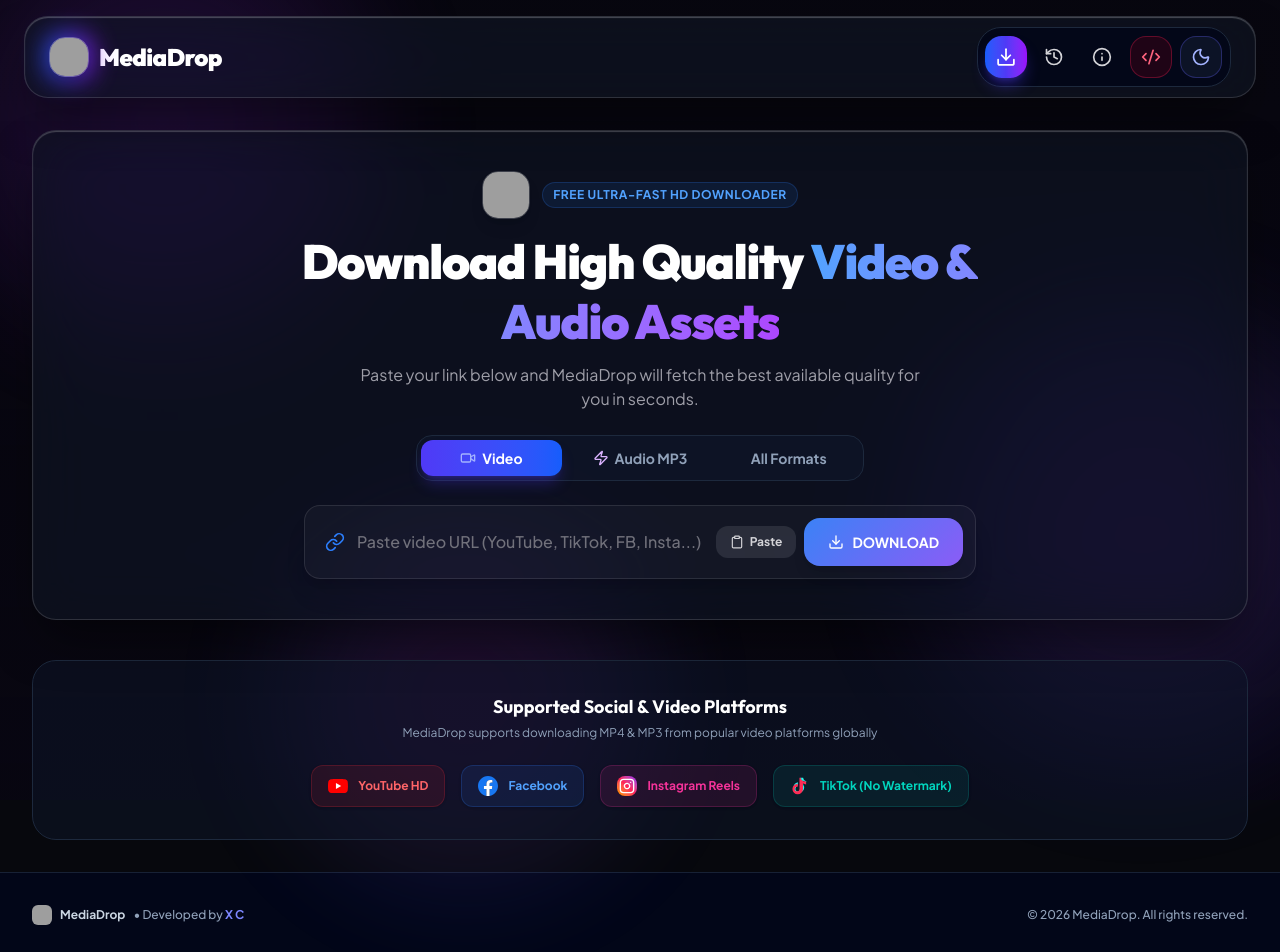
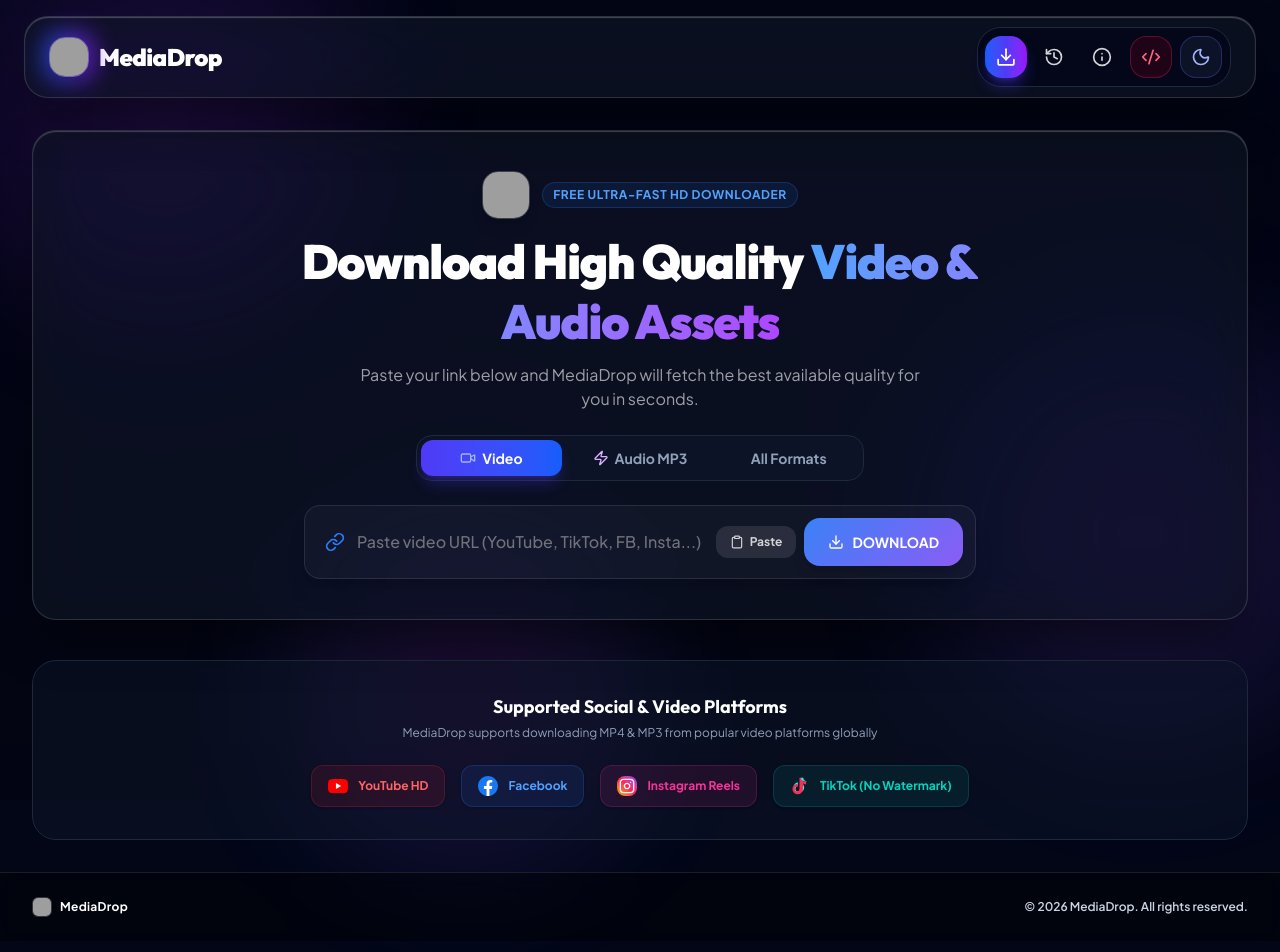
Before and after one commit to bodhjgh-lgtm/Vedio-Downold, a React (Vite) app: page / in a window 1280 px wide. Shown: the top 952 px of the page. Built offline with nearby package versions, Linux system fonts and the light colour scheme; grey boxes are pictures that could not be loaded.

Commit message:
style: refine glassmorphism and update routing
Adjusted hero transparency, footer styling, and glass panel opacity for a more refined look. Updated Vercel rewrites to ensure proper SPA client-side routing.

```diff
--- a/src/App.tsx
+++ b/src/App.tsx
@@ -355,15 +355,15 @@ export default function App() {
 
   return (
     <div className={`min-h-screen flex flex-col font-sans transition-colors duration-150 relative z-10 ${
-      isDarkMode ? 'bg-zinc-950/80 text-zinc-100' : 'bg-slate-50 text-slate-900'
+      isDarkMode ? 'bg-transparent text-zinc-100' : 'bg-slate-50/80 text-slate-900'
     }`}>
       {/* Sleek Interface Hero Overlay Background & Glowing Ambient Orbs */}
       <div
         className="hero-bg"
         style={{
           backgroundImage: isDarkMode
-            ? `linear-gradient(to bottom, rgba(8, 6, 18, 0.45), rgba(8, 6, 18, 0.8)), url(${bgImage})`
-            : `linear-gradient(to bottom, rgba(255, 255, 255, 0.7), rgba(243, 232, 255, 0.85)), url(${bgImage})`
+            ? `linear-gradient(to bottom, rgba(5, 3, 12, 0.15), rgba(5, 3, 12, 0.35)), url(${bgImage})`
+            : `linear-gradient(to bottom, rgba(255, 255, 255, 0.65), rgba(243, 232, 255, 0.8)), url(${bgImage})`
         }}
       ></div>
       <div className="glow-orb glow-orb-1"></div>
@@ -659,17 +659,16 @@ export default function App() {
       </main>
 
       {/* Footer */}
-      <footer className={`mt-auto border-t py-8 transition-colors ${
-        isDarkMode ? 'bg-slate-950 border-slate-800/80 text-slate-400' : 'bg-white border-slate-200 text-slate-500'
+      <footer className={`mt-auto border-t py-6 transition-colors relative z-20 ${
+        isDarkMode ? 'bg-black/40 backdrop-blur-md border-white/10 text-slate-200' : 'bg-white/80 backdrop-blur-md border-slate-200 text-slate-700'
       }`}>
-        <div className="max-w-7xl mx-auto px-4 sm:px-6 lg:px-8 flex flex-col sm:flex-row items-center justify-between gap-4 text-xs font-medium">
+        <div className="max-w-7xl mx-auto px-4 sm:px-6 lg:px-8 flex flex-col sm:flex-row items-center justify-between gap-3 text-xs font-semibold">
           <div className="flex items-center gap-2">
-            <img src={LOGO_URL} alt="Logo" className="w-5 h-5 rounded-md object-cover" />
-            <span className="font-bold text-slate-300">MediaDrop</span>
-            <span>• Developed by <strong className="text-indigo-400">X C</strong></span>
+            <img src={LOGO_URL} alt="Logo" className="w-5 h-5 rounded-md object-cover shadow border border-white/20" />
+            <span className="font-bold text-white tracking-wide">MediaDrop</span>
           </div>
 
-          <p>© {new Date().getFullYear()} MediaDrop. All rights reserved.</p>
+          <p className="text-slate-300">© {new Date().getFullYear()} MediaDrop. All rights reserved.</p>
         </div>
       </footer>
 
--- a/src/index.css
+++ b/src/index.css
@@ -123,34 +123,34 @@ h1, h2, h3, h4, h5, h6, .font-heading {
 
 /* Optimized Glassmorphism Panels */
 .glass-panel {
-  background: rgba(18, 18, 24, 0.75);
-  backdrop-filter: blur(16px);
-  -webkit-backdrop-filter: blur(16px);
-  border: 1px solid rgba(255, 255, 255, 0.12);
+  background: rgba(12, 8, 28, 0.55);
+  backdrop-filter: blur(14px);
+  -webkit-backdrop-filter: blur(14px);
+  border: 1px solid rgba(255, 255, 255, 0.14);
   box-shadow: 0 15px 35px rgba(0, 0, 0, 0.35);
 }
 
 .glass-panel-light {
-  background: rgba(255, 255, 255, 0.85);
-  backdrop-filter: blur(16px);
-  -webkit-backdrop-filter: blur(16px);
+  background: rgba(255, 255, 255, 0.75);
+  backdrop-filter: blur(14px);
+  -webkit-backdrop-filter: blur(14px);
   border: 1px solid rgba(255, 255, 255, 0.6);
   box-shadow: 0 15px 30px rgba(0, 0, 0, 0.05);
 }
 
 /* iOS 26 Liquid Glass Panels - GPU Accelerated */
 .ios-glass {
-  background: rgba(15, 20, 32, 0.72);
-  backdrop-filter: blur(18px);
-  -webkit-backdrop-filter: blur(18px);
-  border: 1px solid rgba(255, 255, 255, 0.14);
+  background: rgba(12, 8, 28, 0.45);
+  backdrop-filter: blur(16px);
+  -webkit-backdrop-filter: blur(16px);
+  border: 1px solid rgba(255, 255, 255, 0.16);
   box-shadow: 0 20px 40px -10px rgba(0, 0, 0, 0.45);
 }
 
 .ios-glass-light {
-  background: rgba(255, 255, 255, 0.82);
-  backdrop-filter: blur(18px);
-  -webkit-backdrop-filter: blur(18px);
+  background: rgba(255, 255, 255, 0.78);
+  backdrop-filter: blur(16px);
+  -webkit-backdrop-filter: blur(16px);
   border: 1px solid rgba(255, 255, 255, 0.95);
   box-shadow: 0 15px 35px -8px rgba(99, 102, 241, 0.12);
 }
```
Also changed, not shown: vercel.json.
